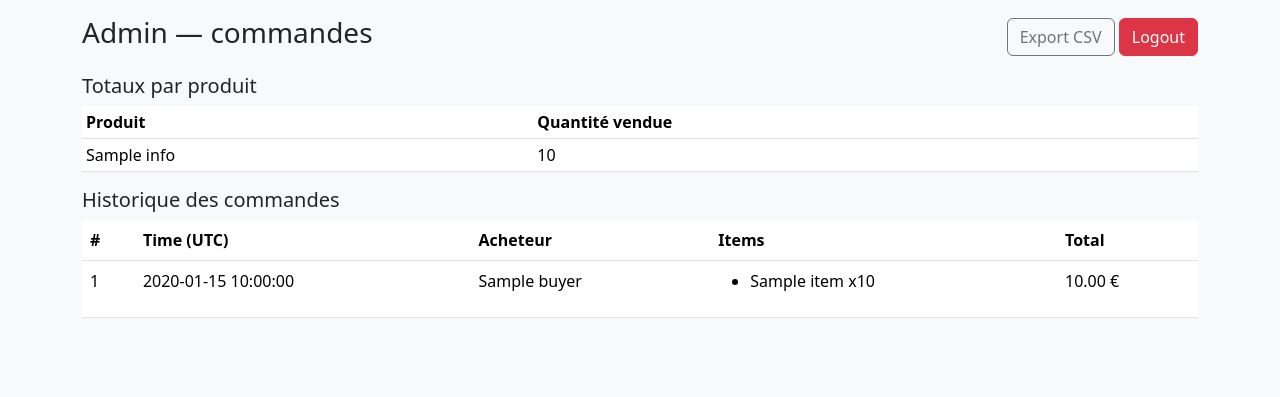
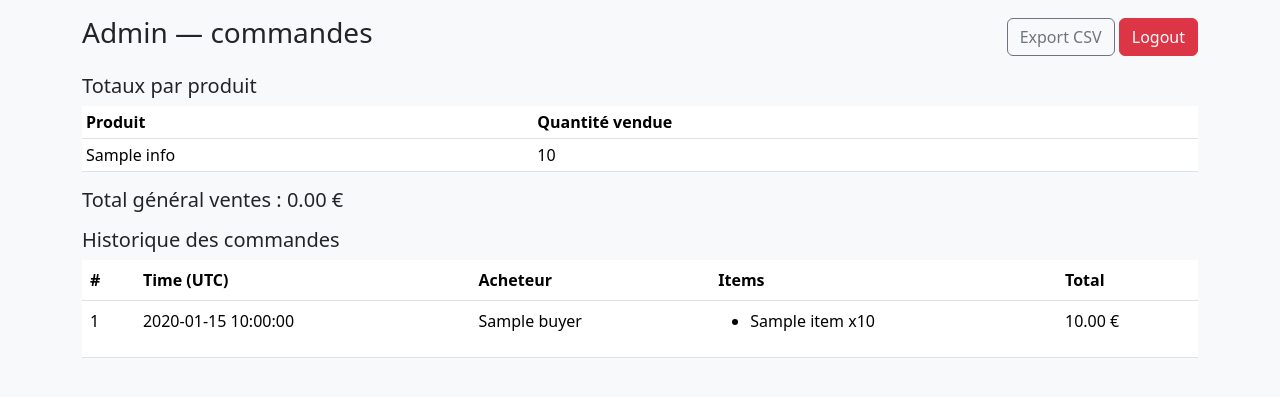
Before and after one commit to PatBriPerso/adg-buvette, a Flask app: template templates/admin.html in a window 1280 px wide. Shown: the part 56-453 px from the top of the page. Run offline with Flask 3, Linux system fonts and the light colour scheme; the template is opened without the code that fills it: most values are stand-ins (such as "Sample title", 1, 10 or a date in 2020).

Commit message:
Admin : ajout du total général

```diff
--- a/app.py
+++ b/app.py
@@ -97,7 +97,9 @@ def admin():
             qty = int(it.get("qty", 1))
             totals.setdefault(pid, {"name": it.get("name"), "qty": 0})
             totals[pid]["qty"] += qty
-    return render_template("admin.html", orders=orders, totals=totals)
+    # total général
+    total_general = sum(o["total"] for o in orders)
+    return render_template("admin.html", orders=orders, totals=totals, total_general=total_general)
 
 @app.route("/admin/export")
 @requires_auth
--- a/templates/admin.html
+++ b/templates/admin.html
@@ -28,6 +28,8 @@
       </tbody>
     </table>
 
+    <h5 class="mt-3">Total général ventes : {{ '%.2f' % total_general }} €</h5>
+
     <h5 class="mt-3">Historique des commandes</h5>
     <table class="table">
       <thead><tr><th>#</th><th>Time (UTC)</th><th>Acheteur</th><th>Items</th><th>Total</th></tr></thead>
```
